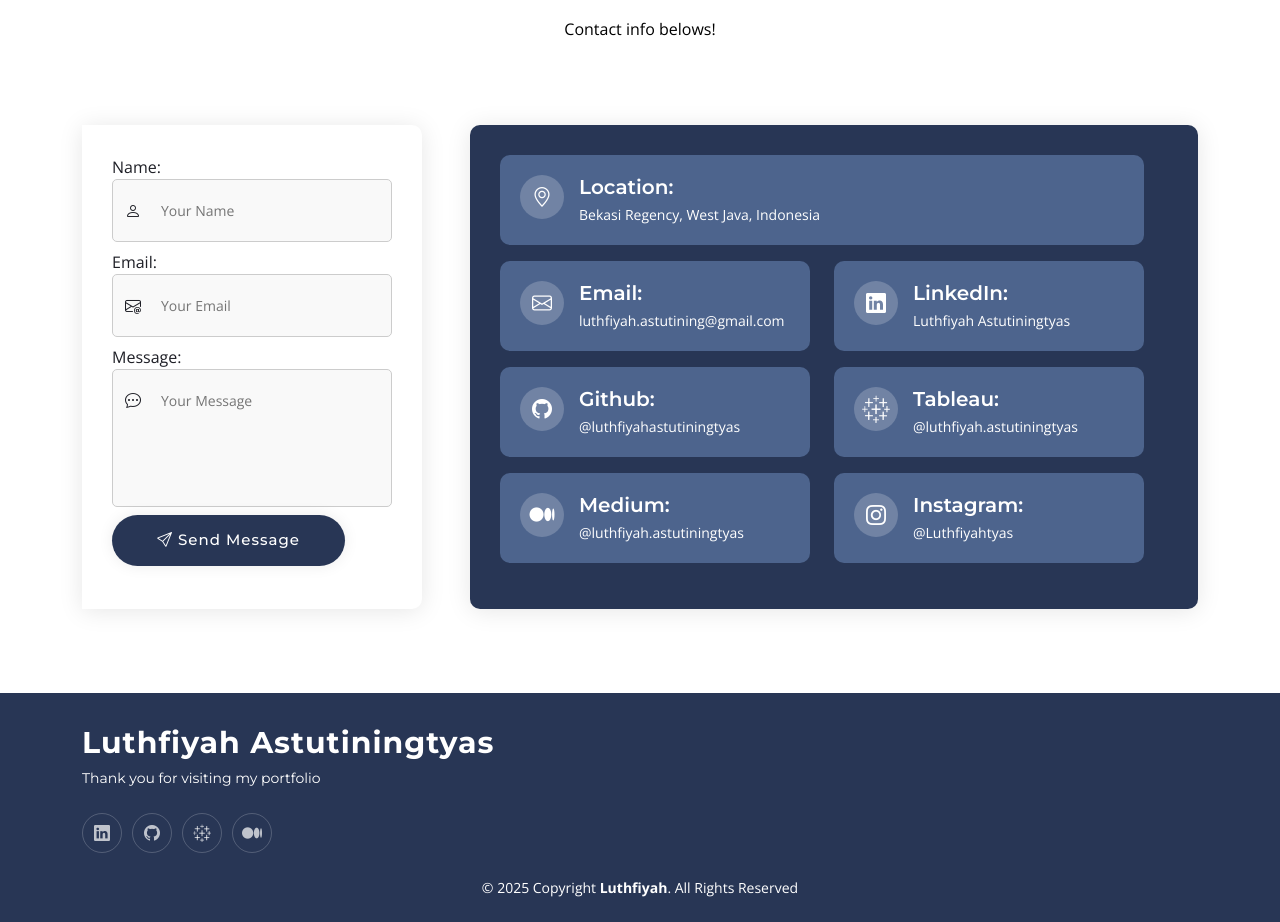
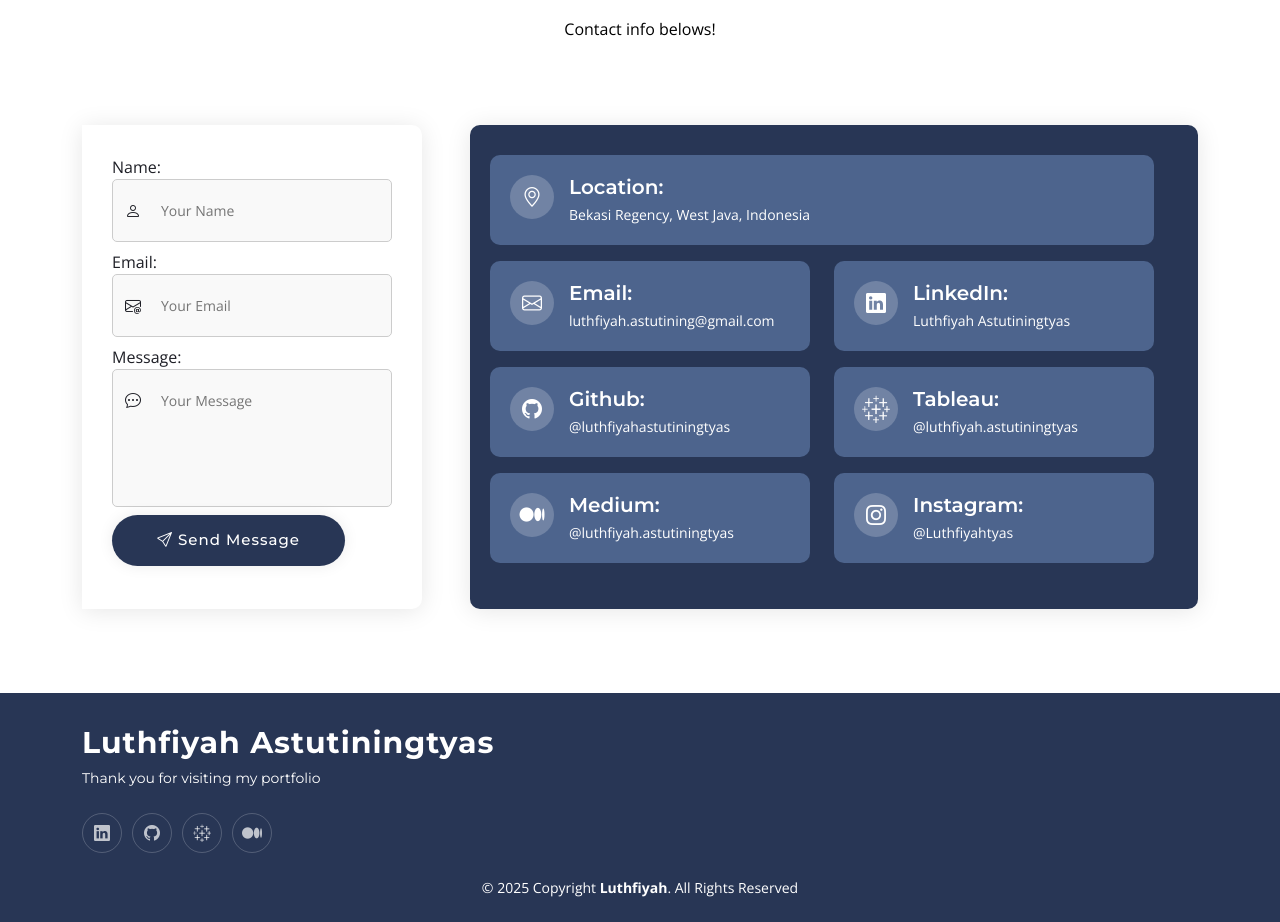
Before and after one commit to luthfiyahastutiningtyas/luthfiyahastutiningtyas.github.io, a plain HTML site: page index.html in a window 1280 px wide. Shown: the part 6348-7270 px from the top of the page. Drawn offline with nearby package versions, Linux system fonts and the light colour scheme.

Commit message:
Update main.css

```diff
--- a/assets/css/main.css
+++ b/assets/css/main.css
@@ -2038,22 +2038,27 @@ background: #fff;
 /*--------------------------------------------------------------
 # Contact Section
 --------------------------------------------------------------*/
+/* Adjusting .info-container padding to ensure even spacing */
 .contact .info-container {
   background-color: var(--color-primary);
   height: 100%;
-  padding: 30px;
+  padding: 30px 20px;  /* Adjusted padding: 30px for top/bottom, 20px for left/right */
   border-radius: 10px;
   box-shadow: 0px 2px 25px rgba(0, 0, 0, 0.1);
-}
-
+  box-sizing: border-box;  /* Ensure padding doesn't cause overflow */
+}
+
+/* Adjusting .info-item for full-width and equal padding on all sides */
 .contact .info-item {
   width: 100%;
   background-color: var(--color-secondary);
   margin-bottom: 20px;
-  padding: 20px;
+  padding: 20px;  /* Consistent padding for all items */
   border-radius: 10px;
   color: #fff;
-}
+  box-sizing: border-box;  /* Ensures padding is part of the width */
+}
+
 
 .contact .info-item:last-child {
   margin-bottom: 0;
```
